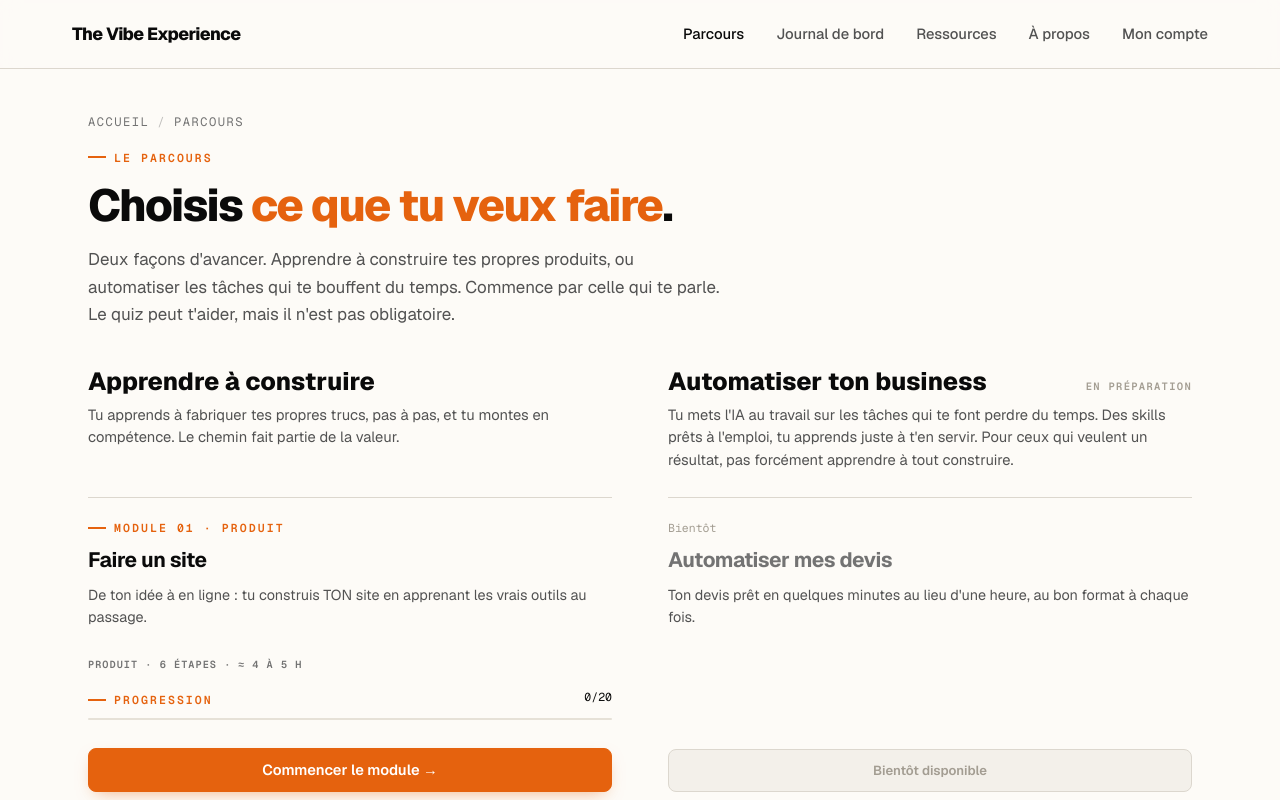
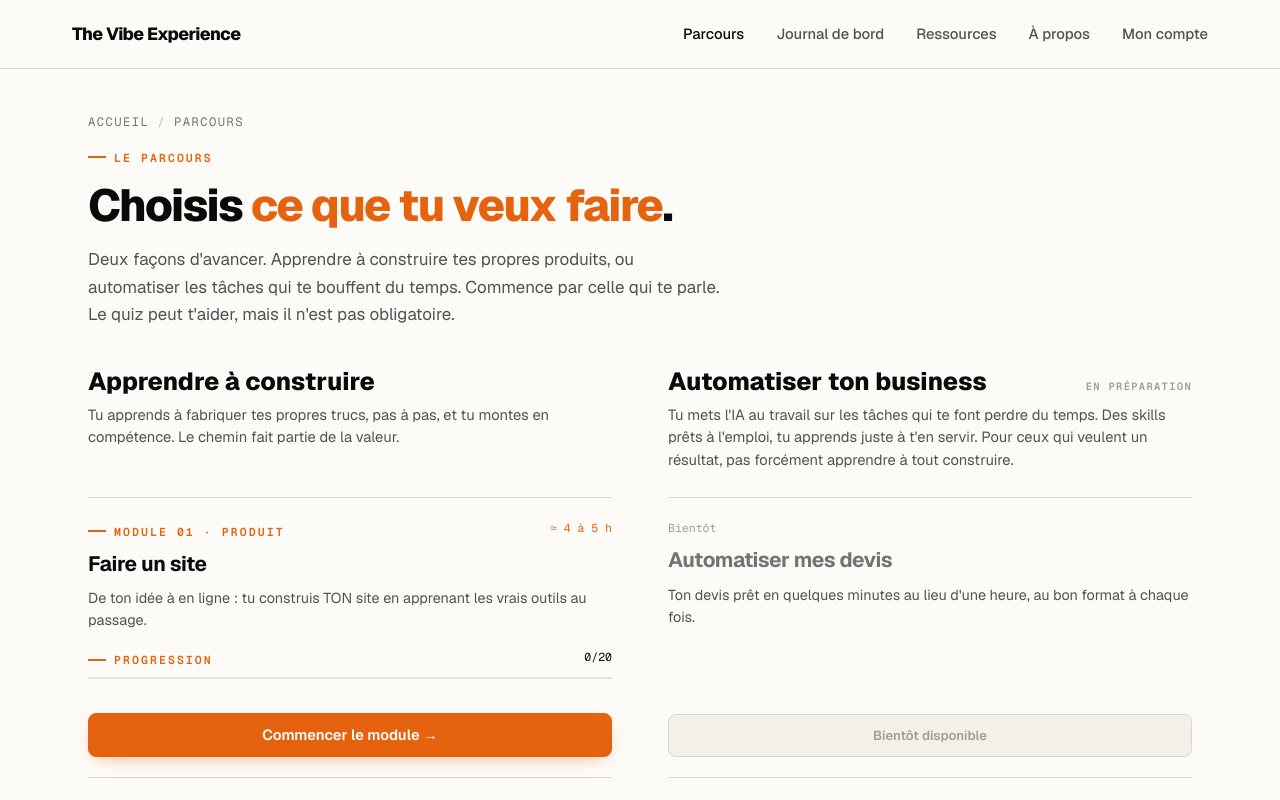
Before and after one commit to The-Vibe-Company/the-vibe-experience, a Next.js app: page /parcours in a window 1280 px wide. Shown: the top 800 px of the page. Built offline with nearby package versions, Linux system fonts and the light colour scheme.

Commit message:
fix(parcours): compact module cards

```diff
--- a/src/app/globals.css
+++ b/src/app/globals.css
@@ -781,6 +781,8 @@ a.frow:hover .frow-n { color: var(--orange); }
 .pc-cols:not(.pc-cols-hasreco) .pc-mc-soon .pc-soon-bar { margin-top: auto; }
 .pc-mc { display: block; position: relative; border-top: 1px solid var(--border); padding: 1.3rem 0; color: inherit; }
 .pc-mc-head { display: flex; align-items: baseline; justify-content: space-between; gap: 1rem; }
+.pc-mc-head-side { display: inline-flex; align-items: baseline; gap: 1.1rem; flex: none; }
+.pc-mc-time { font-family: var(--font-geist-mono), monospace; font-size: .72rem; color: var(--orange); white-space: nowrap; }
 .pc-mc-title { display: block; font-size: 1.3rem; font-weight: 700; letter-spacing: -0.02em; margin: .5rem 0 0; transition: color .15s; color: var(--fg); }
 .pc-mc-title:hover { color: var(--orange); }
 a.pc-mc:hover .pc-mc-title { color: var(--orange); }
@@ -795,7 +797,7 @@ a.pc-mc:hover .pc-mc-status { color: var(--orange); }
 .pc-mc-lead.cur { border-left: 2px solid var(--orange); padding-left: 1.1rem; margin-left: -1.1rem; }
 @media (min-width: 861px) {
   .pc-col-build .pc-col-list > .pc-mc,
-  .pc-col-business .pc-col-list > .pc-mc { min-height: 19.7rem; display: flex; flex-direction: column; }
+  .pc-col-business .pc-col-list > .pc-mc { box-sizing: border-box; min-height: 17.5rem; display: flex; flex-direction: column; }
   .pc-col-list > .pc-mc .pc-mc-meta,
   .pc-col-list > .pc-mc .pc-soon-bar,
   .pc-col-list > .pc-mc .pc-mc-cta { margin-top: auto; }
--- a/src/components/ParcoursModule1.tsx
+++ b/src/components/ParcoursModule1.tsx
@@ -33,6 +33,8 @@ export default function ParcoursModule1() {
     <div className={`pc-mc pc-mc-lead${cur ? " cur" : ""}`}>
       <div className="pc-mc-head">
         <span className="label">Module 01 · Produit</span>
+        <span className="pc-mc-head-side">
+          <span className="pc-mc-time">≈ 4 à 5 h</span>
           {mounted &&
             (stats.allDone ? (
               <span className="pc-status done">✓ Terminé</span>
@@ -42,6 +44,7 @@ export default function ParcoursModule1() {
                 En cours · {stats.doneCount}/{stats.total}
               </span>
             ) : null)}
+        </span>
       </div>
       <Link href="/module" className="pc-mc-title">
         Faire un site
@@ -49,7 +52,6 @@ export default function ParcoursModule1() {
       <p className="pc-mc-desc">
         De ton idée à en ligne : tu construis TON site en apprenant les vrais outils au passage.
       </p>
-      <span className="pc-mc-meta">Produit · 6 étapes · ≈ 4 à 5 h</span>
       <div className="pc-mc-prog">
         <div className="pc-prog-head">
           <span className="label">Progression</span>
```
Lines whose indentation alone changed are shown as unchanged.
